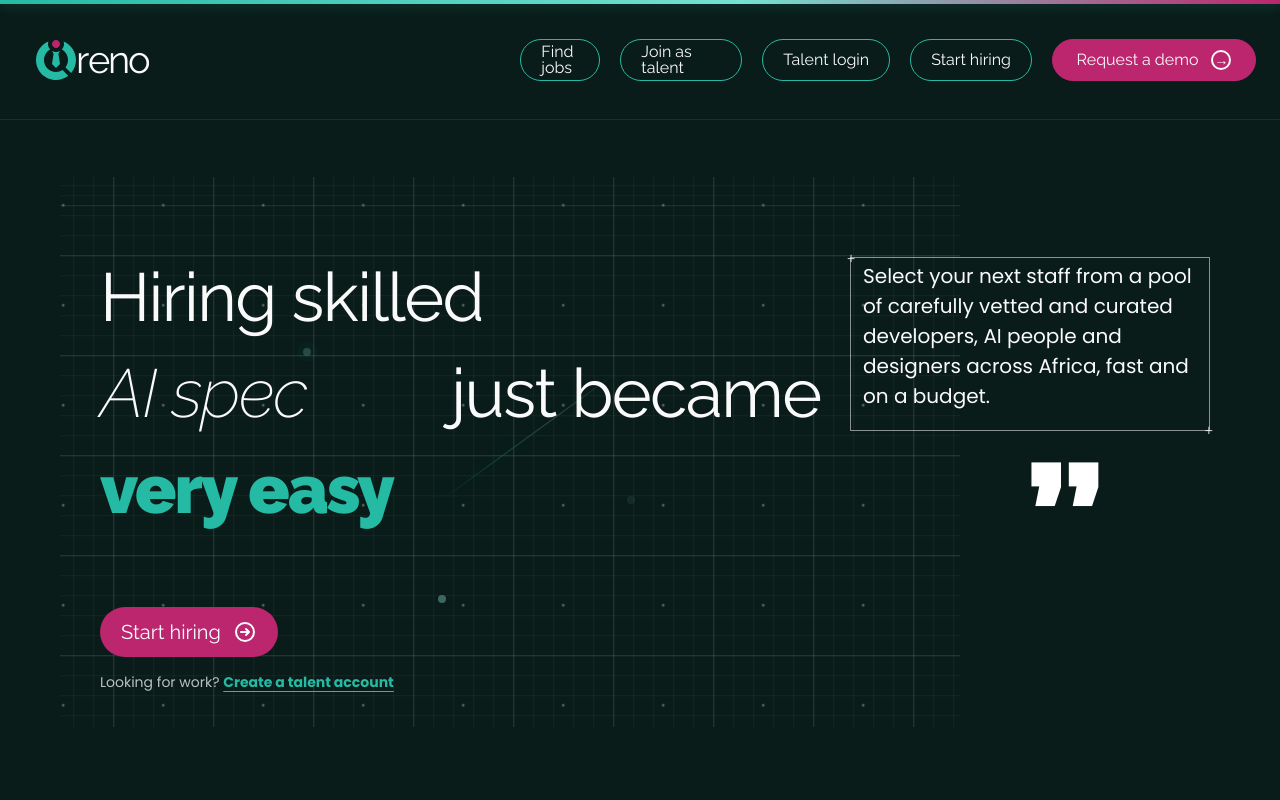
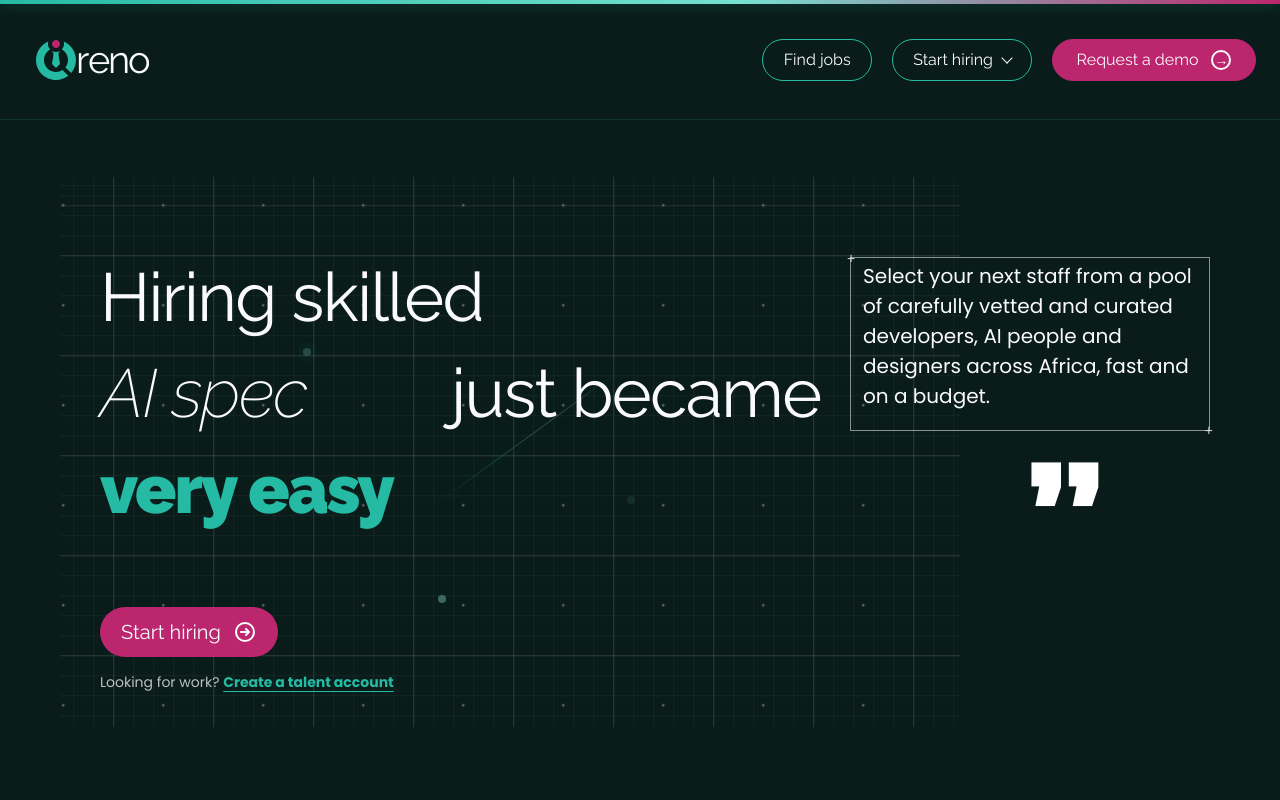
Before and after one commit to orenodevelopment-lang/oreno-platform-frontend, a Next.js app: page / in a window 1280 px wide. Shown: the top 800 px of the page. Built offline with nearby package versions, Linux system fonts and the light colour scheme.

Commit message:
feat: consolidate talent links into hiring menu

```diff
--- a/app/globals.css
+++ b/app/globals.css
@@ -175,18 +175,18 @@ a {
   border: 1px solid var(--teal);
   border-radius: 999px;
   padding: 0 20px;
+  color: inherit;
+  font: inherit;
   font-size: 16px;
   font-weight: 400;
   line-height: 1;
+  white-space: nowrap;
   transition: background-color 160ms ease, color 160ms ease, transform 160ms ease;
 }
 
 .navbar__link:first-child {
-  width: 80px;
-}
-
-.navbar__link:nth-child(2) {
-  width: 122px;
+  width: auto;
+  min-width: 110px;
 }
 
 .navbar__link:hover {
@@ -217,6 +217,80 @@ a {
   font-family: sans-serif;
   font-size: 14px;
   line-height: 1;
+}
+
+.hiring-menu {
+  position: relative;
+  display: inline-flex;
+}
+
+.hiring-menu__trigger {
+  gap: 10px;
+  cursor: pointer;
+}
+
+.navbar__hiring-trigger {
+  min-width: 132px;
+  background: transparent;
+}
+
+.hiring-menu__chevron {
+  width: 8px;
+  height: 8px;
+  border-right: 1.5px solid currentColor;
+  border-bottom: 1.5px solid currentColor;
+  transform: translateY(-2px) rotate(45deg);
+  transition: transform 180ms ease;
+}
+
+.hiring-menu.is-open .hiring-menu__chevron {
+  transform: translateY(2px) rotate(225deg);
+}
+
+.hiring-menu__panel {
+  position: absolute;
+  z-index: 140;
+  top: calc(100% + 12px);
+  right: 0;
+  display: grid;
+  width: 270px;
+  gap: 4px;
+  border: 1px solid rgba(18,81,72,.18);
+  border-radius: 16px;
+  background: #fff;
+  color: #0a2f2a;
+  padding: 8px;
+  box-shadow: 0 22px 55px rgba(2,20,17,.24);
+}
+
+.hiring-menu__panel[hidden] {
+  display: none;
+}
+
+.hiring-menu__link {
+  display: grid;
+  gap: 4px;
+  border-radius: 11px;
+  padding: 12px 14px;
+  text-align: left;
+  transition: background-color 160ms ease, transform 160ms ease;
+}
+
+.hiring-menu__link:hover,
+.hiring-menu__link:focus-visible {
+  background: #e3f8f4;
+  transform: translateX(2px);
+}
+
+.hiring-menu__link strong {
+  font-size: 14px;
+  font-weight: 700;
+}
+
+.hiring-menu__link span {
+  color: #64736f;
+  font-size: 11px;
+  line-height: 1.4;
 }
 
 .navbar__toggle {
@@ -1478,8 +1552,20 @@ a {
   .navbar__links--open { display: flex; }
   .navbar__link,
   .navbar__link:first-child,
-  .navbar__link:nth-child(2),
-  .navbar__link--featured { width: 100%; }
+  .navbar__link--featured,
+  .navbar__hiring-trigger,
+  .navbar__hiring-menu { width: 100%; }
+  .navbar__hiring-menu { display: block; }
+  .navbar__hiring-menu .hiring-menu__panel {
+    position: static;
+    width: 100%;
+    margin-top: 8px;
+    border-color: rgba(37,186,164,.28);
+    background: #0d2d28;
+    color: white;
+    box-shadow: none;
+  }
+  .navbar__hiring-menu .hiring-menu__link span { color: #a9c5c0; }
   .hero { height: 844px; }
   .hero__content { width: min(390px, 100%); }
   .hero__canvas-wrap {
--- a/app/product.css
+++ b/app/product.css
@@ -62,12 +62,13 @@
 
 /* Public product shell */
 .public-product-shell { min-height: 100vh; background: #fbfcfc; color: var(--app-copy); font-family: var(--font-poppins), sans-serif; }
-.public-product-nav { display: flex; height: 92px; align-items: center; gap: 44px; border-bottom: 1px solid rgba(255,255,255,.08); background: var(--app-ink); color: white; padding: 0 max(28px, calc((100vw - 1240px) / 2)); }
+.public-product-nav { position: relative; z-index: 90; display: flex; height: 92px; align-items: center; gap: 44px; border-bottom: 1px solid rgba(255,255,255,.08); background: var(--app-ink); color: white; padding: 0 max(28px, calc((100vw - 1240px) / 2)); }
 .public-product-brand { display: flex; width: 144px; align-items: center; }
 .public-product-brand .oreno-logo { transform: scale(.9); transform-origin: left center; }
 .public-product-nav nav { display: flex; gap: 28px; margin-left: auto; font-size: 14px; }
+.public-product-nav nav a { white-space: nowrap; }
 .public-product-nav nav a:hover { color: var(--app-teal); }
-.public-product-cta { display: inline-flex; min-height: 44px; align-items: center; border-radius: 22px; background: var(--app-pink); padding: 0 18px; font-size: 13px; }
+.public-product-cta { display: inline-flex; min-height: 44px; align-items: center; justify-content: center; gap: 9px; border: 0; border-radius: 22px; background: var(--app-pink); color: white; padding: 0 18px; font: inherit; font-size: 13px; white-space: nowrap; cursor: pointer; }
 .public-product-footer { display: grid; grid-template-columns: 240px 1fr auto; align-items: center; gap: 30px; background: #dfe4e3; padding: 70px max(28px, calc((100vw - 1240px) / 2)); }
 .public-product-footer .public-product-brand { color: var(--app-ink); }
 .public-product-footer p { max-width: 470px; margin: 0; color: #53605e; font-size: 13px; }
@@ -713,6 +714,7 @@
 @media (max-width: 900px) {
   .public-product-nav { padding-inline: 24px; }
   .public-product-nav nav { display: none; }
+  .public-product-hiring-menu { margin-left: auto; }
   .public-product-footer { grid-template-columns: 1fr; padding-inline: 24px; }
   .catalogue-hero { padding-inline: 24px; }
   .catalogue-hero h1 { font-size: 44px; }
@@ -741,6 +743,7 @@
   .product-toolbar label, .product-toolbar select { width: 100%; min-height: 48px; }
   .public-product-nav { height: 76px; }
   .public-product-cta { min-height: 40px; padding-inline: 13px; font-size: 11px; }
+  .public-product-hiring-menu .hiring-menu__panel { width: min(270px, calc(100vw - 32px)); }
   .public-product-brand { width: 128px; }
   .public-product-brand .oreno-logo { transform: scale(.8); }
   .catalogue-hero { min-height: 320px; padding-block: 55px; }
--- /dev/null
+++ b/components/HiringMenu.tsx
@@ -0,0 +1,74 @@
+"use client";
+
+import Link from "next/link";
+import { useEffect, useId, useRef, useState } from "react";
+import { hiringMenuLinks } from "@/data/site-content";
+
+type HiringMenuProps = {
+  variant: "marketing" | "public";
+  onNavigate?: () => void;
+};
+
+export function HiringMenu({ variant, onNavigate }: HiringMenuProps) {
+  const [open, setOpen] = useState(false);
+  const menuId = useId();
+  const rootRef = useRef<HTMLDivElement>(null);
+  const triggerRef = useRef<HTMLButtonElement>(null);
+
+  useEffect(() => {
+    if (!open) return;
+
+    const closeOutside = (event: PointerEvent) => {
+      if (rootRef.current && !rootRef.current.contains(event.target as Node)) setOpen(false);
+    };
+    const closeOnEscape = (event: KeyboardEvent) => {
+      if (event.key !== "Escape") return;
+      setOpen(false);
+      triggerRef.current?.focus();
+    };
+
+    document.addEventListener("pointerdown", closeOutside);
+    window.addEventListener("keydown", closeOnEscape);
+    return () => {
+      document.removeEventListener("pointerdown", closeOutside);
+      window.removeEventListener("keydown", closeOnEscape);
+    };
+  }, [open]);
+
+  const triggerClass = variant === "marketing"
+    ? "navbar__link navbar__hiring-trigger"
+    : "public-product-cta public-product-hiring-trigger";
+
+  return (
+    <div ref={rootRef} className={`hiring-menu hiring-menu--${variant} ${variant === "marketing" ? "navbar__hiring-menu" : "public-product-hiring-menu"} ${open ? "is-open" : ""}`.trim()}>
+      <button
+        ref={triggerRef}
+        type="button"
+        className={`${triggerClass} hiring-menu__trigger`}
+        aria-expanded={open}
+        aria-controls={menuId}
+        aria-haspopup="true"
+        onClick={() => setOpen((current) => !current)}
+      >
+        Start hiring
+        <span className="hiring-menu__chevron" aria-hidden="true" />
+      </button>
+      <div id={menuId} className="hiring-menu__panel" hidden={!open}>
+        {hiringMenuLinks.map((link) => (
+          <Link
+            key={link.href}
+            href={link.href}
+            className="hiring-menu__link"
+            onClick={() => {
+              setOpen(false);
+              onNavigate?.();
+            }}
+          >
+            <strong>{link.label}</strong>
+            <span>{link.description}</span>
+          </Link>
+        ))}
+      </div>
+    </div>
+  );
+}
--- a/components/Navbar.tsx
+++ b/components/Navbar.tsx
@@ -1,7 +1,8 @@
 "use client";
 
-import { useEffect, useState } from "react";
+import { Fragment, useEffect, useState } from "react";
 import Link from "next/link";
+import { HiringMenu } from "@/components/HiringMenu";
 import { Logo } from "@/components/Logo";
 import { navigationLinks } from "@/data/site-content";
 import { m, useReducedMotion } from "motion/react";
@@ -62,12 +63,13 @@ export function Navbar({ fixed = false }: NavbarProps) {
           id="mobile-navigation"
           className={`navbar__links ${open ? "navbar__links--open" : ""}`}
         >
-          {navigationLinks.map((link) => {
+          {navigationLinks.map((link, index) => {
             const featured = "featured" in link && link.featured;
 
             return (
+              <Fragment key={link.label}>
+                {index === 1 ? <HiringMenu variant="marketing" onNavigate={() => setOpen(false)} /> : null}
                 <Link
-                key={link.label}
                   href={link.href}
                   className={`navbar__link ${featured ? "navbar__link--featured" : ""}`}
                   onClick={() => setOpen(false)}
@@ -75,6 +77,7 @@ export function Navbar({ fixed = false }: NavbarProps) {
                   {link.label}
                   {featured ? <span className="navbar__link-arrow" aria-hidden="true">→</span> : null}
                 </Link>
+              </Fragment>
             );
           })}
         </div>
--- a/components/product/PublicShell.tsx
+++ b/components/product/PublicShell.tsx
@@ -1,5 +1,6 @@
 import Link from "next/link";
 import type { ReactNode } from "react";
+import { HiringMenu } from "@/components/HiringMenu";
 import { WorkspaceAmbient } from "@/components/motion/WorkspaceAmbient";
 import { Logo } from "@/components/Logo";
 
@@ -8,8 +9,8 @@ export function PublicShell({ children }: { children: ReactNode }) {
     <div className="public-product-shell">
       <header className="public-product-nav">
         <Link className="public-product-brand" href="/" aria-label="Oreno home"><Logo /></Link>
-        <nav aria-label="Public navigation"><Link href="/jobs">Find jobs</Link><Link href="/auth/talent-signup">Join as talent</Link><Link href="/auth/talent-login">Talent login</Link><Link href="/talent-catalogue">Find talent</Link></nav>
-        <Link className="public-product-cta" href="/company/signup">Start hiring</Link>
+        <nav aria-label="Public navigation"><Link href="/jobs">Find jobs</Link><Link href="/talent-catalogue">Find talent</Link></nav>
+        <HiringMenu variant="public" />
       </header>
       <main><WorkspaceAmbient tone="public" />{children}</main>
       <footer className="public-product-footer"><Link className="public-product-brand" href="/" aria-label="Oreno home"><Logo dark /></Link><p>Carefully vetted African talent for teams building meaningful products.</p><nav><Link href="/auth/talent-signup">Join as talent</Link><Link href="/auth/talent-login">Talent login</Link><Link href="/jobs">Jobs</Link><Link href="/contact">Contact</Link><Link href="/newsletter/unsubscribe">Email preferences</Link></nav></footer>
--- a/data/site-content.ts
+++ b/data/site-content.ts
@@ -1,9 +1,12 @@
 export const navigationLinks = [
   { label: "Find jobs", href: "/jobs" },
-  { label: "Join as talent", href: "/auth/talent-signup" },
-  { label: "Talent login", href: "/auth/talent-login" },
-  { label: "Start hiring", href: "/company/signup" },
   { label: "Request a demo", href: "/request-demo", featured: true },
+] as const;
+
+export const hiringMenuLinks = [
+  { label: "Start hiring", href: "/company/signup", description: "Build your company team" },
+  { label: "Join as talent", href: "/auth/talent-signup", description: "Create your talent profile" },
+  { label: "Talent login", href: "/auth/talent-login", description: "Manage applications and work" },
 ] as const;
 
 export const talentSlides = [
```
Also changed, not shown: 1 other file (tests, documents, lock files or other folders). Lines whose indentation alone changed are shown as unchanged.
